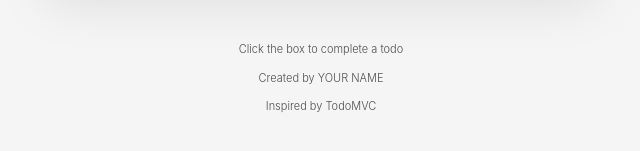
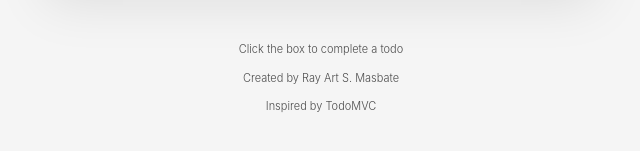
Before and after one commit to rayartmasbate/csit340-todomvc, a React (Vite) app: page / in a window 1280 px wide. Shown: the part 407-558 px from the top of the page, without its empty margins (319-959 px from the left). Built offline with nearby package versions, Linux system fonts and the light colour scheme.

Commit message:
chore: replace YOUR NAME with Ray Art S. Masbate

```diff
--- a/src/App.jsx
+++ b/src/App.jsx
@@ -5,7 +5,7 @@ function App() {
   return (
     <div className="min-h-screen bg-[#f5f5f5] py-8 font-light text-[#111]">
       <Todos />
-      <Info name="YOUR NAME" />
+      <Info name="Ray Art S. Masbate" />
     </div>
   )
 }
```
